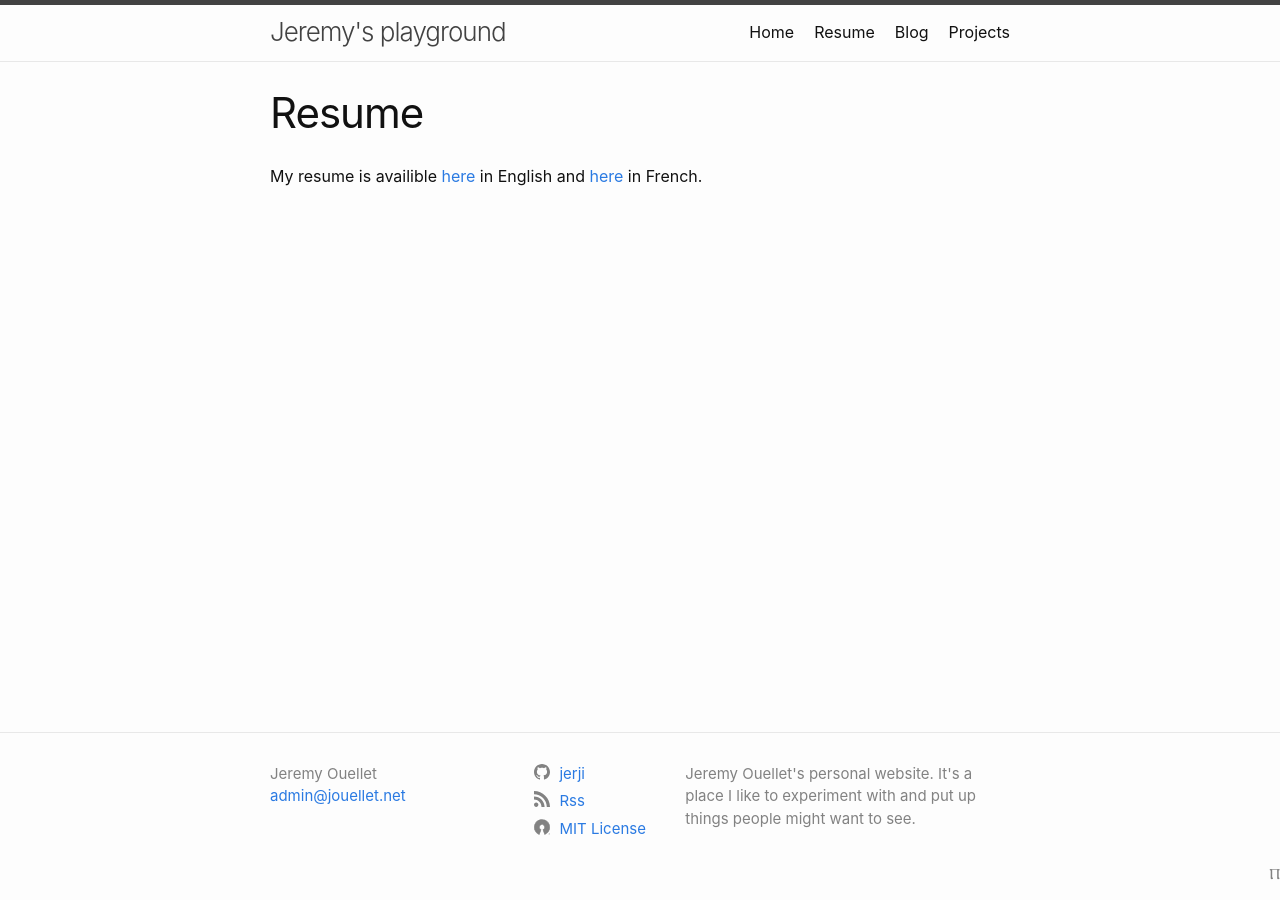
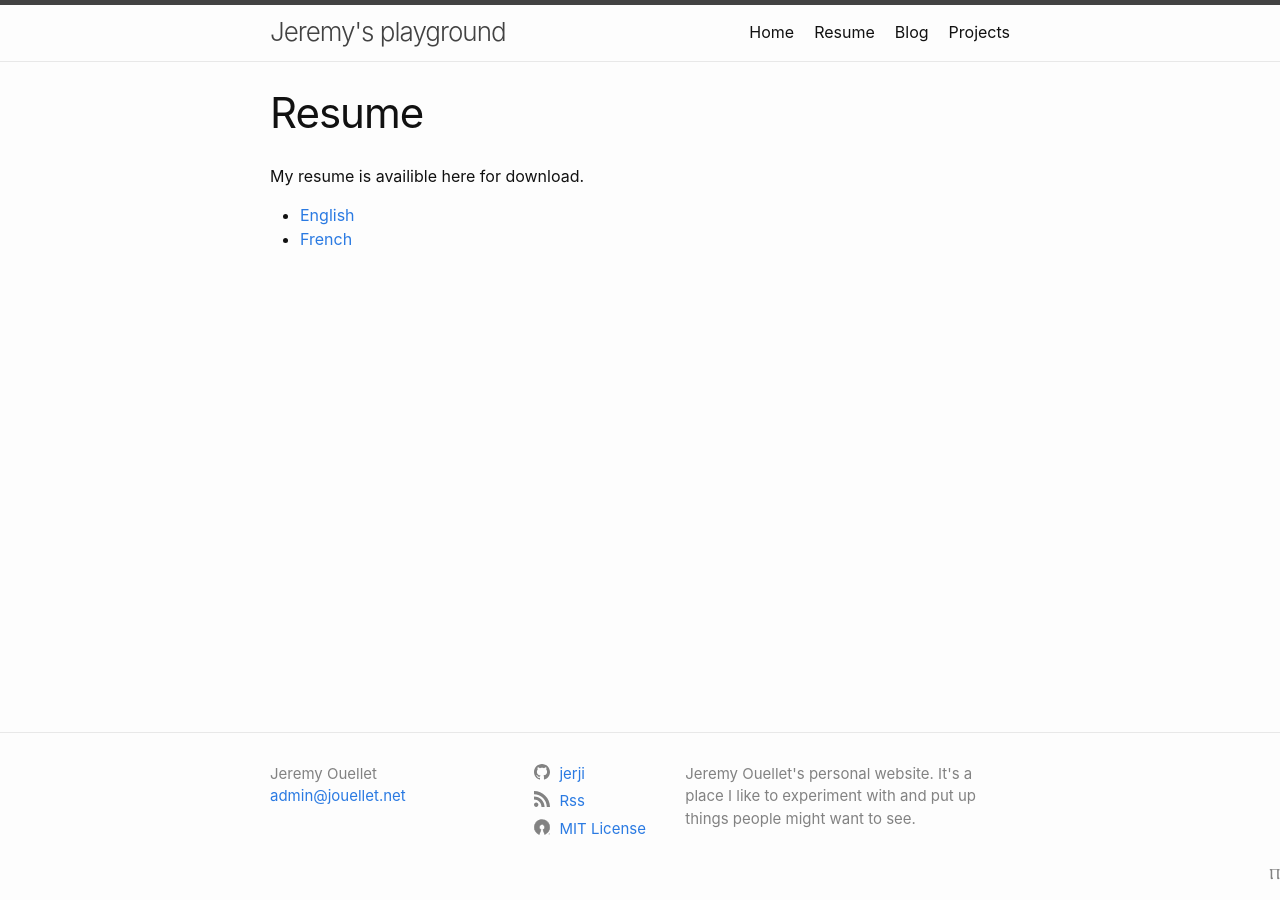
Before and after one commit to jerji/website-jekyll, a Jekyll site: the page built from Resume.md, in a window 1280 px wide. Built offline with Jekyll 4.4.1, drawn with Linux system fonts in a browser that asks for light colours.

Commit message:
Fixed RSS

```diff
--- a/Resume.md
+++ b/Resume.md
@@ -3,4 +3,6 @@
 title: Resume
 ---
 
-My resume is availible [here](RESUME.pdf) in English and [here](CV.pdf) in French.
+My resume is availible here for download.
+* [English](RESUME.pdf)
+* [French](CV.pdf)
--- a/_includes/social.html
+++ b/_includes/social.html
@@ -10,7 +10,7 @@
   {%- if site.twitter_username -%}<li><a href="https://www.twitter.com/{{ site.twitter_username| cgi_escape | escape }}"><svg class="svg-icon"><use xlink:href="{{ '/assets/minima-social-icons.svg#twitter' | relative_url }}"></use></svg> <span class="username">{{ site.twitter_username| escape }}</span></a></li>{%- endif -%}
   {%- if site.youtube_username -%}<li><a href="https://youtube.com/{{ site.youtube_username| cgi_escape | escape }}"><svg class="svg-icon"><use xlink:href="{{ '/assets/minima-social-icons.svg#youtube' | relative_url }}"></use></svg> <span class="username">{{ site.youtube_username| escape }}</span></a></li>{%- endif -%}
   {%- if site.googleplus_username -%}<li><a href="https://plus.google.com/{{ site.googleplus_username| escape }}"><svg class="svg-icon"><use xlink:href="{{ '/assets/minima-social-icons.svg#googleplus' | relative_url }}"></use></svg> <span class="username">{{ site.googleplus_username| escape }}</span></a></li>{%- endif -%}
-  {%- if site.rss -%}<li><a href="{{ 'feed.xml' | relative_url }}"><svg class="svg-icon"><use xlink:href="{{ '/assets/minima-social-icons.svg#rss' | relative_url }}"></use></svg> <span>{{ site.rss | escape }}</span></a></li>{%- endif -%}
+  {%- if site.rss -%}<li><a href="{{ 'rss.xml' | relative_url }}"><svg class="svg-icon"><use xlink:href="{{ '/assets/minima-social-icons.svg#rss' | relative_url }}"></use></svg> <span>{{ site.rss | escape }}</span></a></li>{%- endif -%}
   {%- if site.osi -%}<li><a href="{{ 'LICENSE.txt' | relative_url }}"><img class="svg-icon" src="{{ '/assets/osi.svg' | relative_url }}"> <span class="username">{{ site.osi| escape }}</span></a></li>{%- endif -%}
 
 
```
